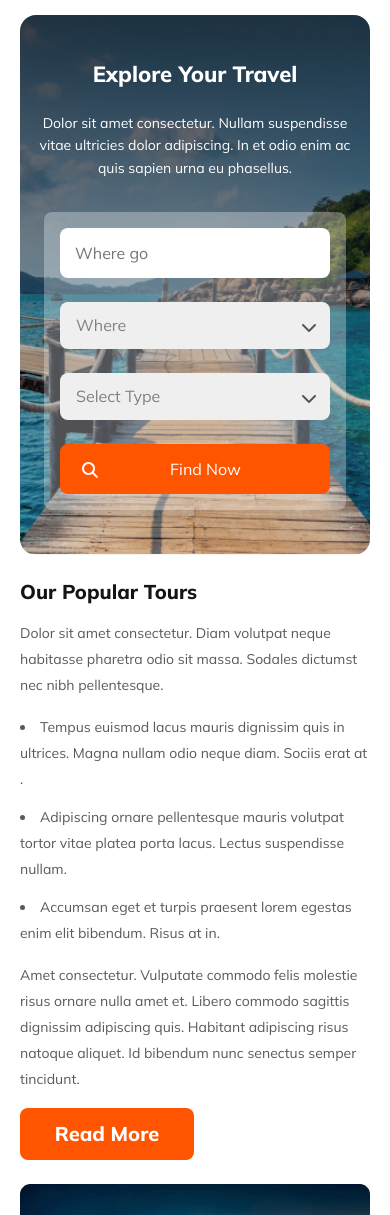
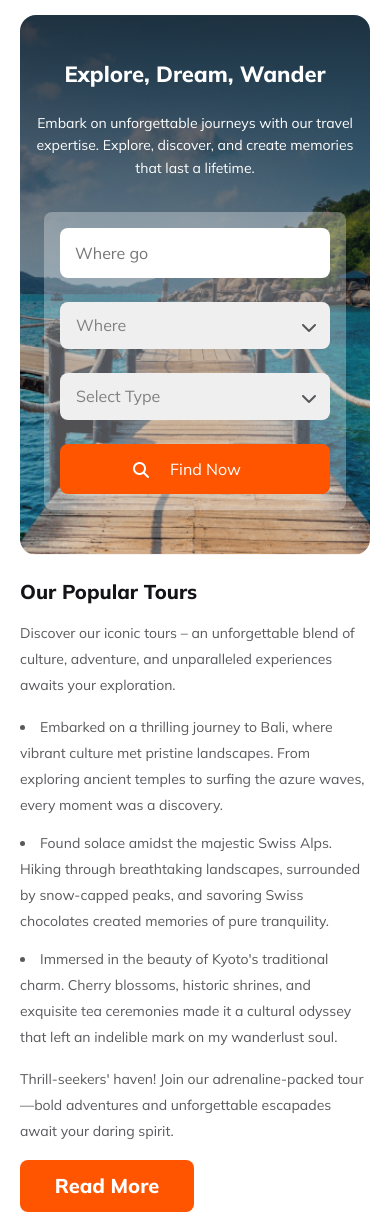
Before and after one commit to Zioun/B9A2-EPIC-TRAVLE, a plain HTML site: page index.html in a window 390 px wide. Shown: the part 50-1265 px from the top of the page. Drawn offline with Linux system fonts and the light colour scheme.

Commit message:
Project 100% complite :)

```diff
--- a/index.html
+++ b/index.html
@@ -33,8 +33,8 @@
         <!-- hero section start -->
         <section class="hero">
             <div class="hero_area">
-                <h1>Explore Your Travel</h1>
-                <p>Dolor sit amet consectetur. Nullam suspendisse vitae ultricies dolor adipiscing. In et odio enim ac quis sapien urna eu phasellus.</p>
+                <h1>Explore, Dream, Wander</h1>
+                <p>Embark on unforgettable journeys with our travel expertise. Explore, discover, and create memories that last a lifetime.</p>
                 <form class="hero_form">
                     <div class="hero_form_input">
                         <input type="text" placeholder="Where go">
@@ -76,11 +76,13 @@
         <section class="popular container">
             <div class="popular_content">
                 <h1 class="section_title">Our Popular Tours</h1>
-                <p class="section_para">Dolor sit amet consectetur. Diam volutpat neque habitasse pharetra odio sit massa. Sodales dictumst nec nibh pellentesque.</p>
-                <li class="section_para">Tempus euismod lacus mauris dignissim quis in ultrices. Magna nullam odio neque diam. Sociis erat at .</li>
-                <li class="section_para">Adipiscing ornare pellentesque mauris volutpat tortor vitae platea porta lacus. Lectus suspendisse nullam.</li>
-                <li class="section_para"> Accumsan eget et turpis praesent lorem egestas enim elit bibendum. Risus at in.</li>
-                <p class="section_para">Amet consectetur. Vulputate commodo felis molestie risus ornare nulla amet et. Libero commodo sagittis dignissim adipiscing quis. Habitant adipiscing risus natoque aliquet. Id bibendum nunc senectus semper tincidunt.</p>
+                <p class="section_para">Discover our iconic tours – an unforgettable blend of culture, adventure, and unparalleled experiences awaits your exploration.</p>
+                <!-- <ul> -->
+                    <li class="section_para">Embarked on a thrilling journey to Bali, where vibrant culture met pristine landscapes. From exploring ancient temples to surfing the azure waves, every moment was a discovery.</li>
+                <li class="section_para">Found solace amidst the majestic Swiss Alps. Hiking through breathtaking landscapes, surrounded by snow-capped peaks, and savoring Swiss chocolates created memories of pure tranquility.</li>
+                <li class="section_para">Immersed in the beauty of Kyoto's traditional charm. Cherry blossoms, historic shrines, and exquisite tea ceremonies made it a cultural odyssey that left an indelible mark on my wanderlust soul.</li>
+                <!-- </ul> -->
+                <p class="section_para">Thrill-seekers' haven! Join our adrenaline-packed tour—bold adventures and unforgettable escapades await your daring spirit.</p>
                 <button class="button">Read More</button>
             </div>
             <div class="popular_image">
@@ -92,7 +94,7 @@
         <section class="destination container">
             <div class="destination_content">
                 <h2 class="section_title">Choose Your Destination</h2>
-                <p class="section_para">Dolor sit amet consectetur. Diam volutpat neque habitasse pharetra odio sit massa. Sodales dictumst nec nibh pellentesque.</p>
+                <p class="section_para">Explore diverse horizons with ease. Choose your dream destination and let the journey of a lifetime begin.</p>
             </div>
             <div class="destination_area">
                 <div class="destination_item">
@@ -130,23 +132,23 @@
         <section class="choose container">
             <div class="choose_content">
                 <h1 class="section_title">Why Choose Us</h1>
-                <p class="section_para">Dolor sit amet consectetur. Diam volutpat neque habitasse pharetra odio sit massa. Sodales dictumst nec nibh pellentesque.</p>
+                <p class="section_para">Elevate your journey. Choose us for unparalleled expertise, seamless experiences, and a world of travel possibilities.</p>
             </div>
             <div class="choose_card_area">
                 <div class="choose_card">
                     <img src="icons/hotel.svg" alt="choose">
-                    <h1 class="small_title">World Class Service</h1>
-                    <p>Amet consectetur. Vulputate commodo felis molestie risus  ornare nulla amet et. Libero commodo sagittis dignissim adipiscing quis. Habitant adipiscing risus natoque aliquet.</p>
+                    <h1 class="small_title">Handpicked Hotels</h1>
+                    <p>Indulge in luxury and comfort at our handpicked hotels. Carefully selected for their unique charm, each stay promises a memorable experience.</p>
                 </div>
                 <div class="choose_card">
                     <img src="icons/map.svg" alt="choose">
-                    <h1 class="small_title">Handpicked Hotels</h1>
-                    <p>Amet consectetur. Vulputate commodo felis molestie risus  ornare nulla amet et. Libero commodo sagittis dignissim adipiscing quis. Habitant adipiscing risus natoque aliquet.</p>
+                    <h1 class="small_title">World Class Service</h1>
+                    <p>Experience excellence with our world-class service. Our dedicated team ensures every aspect of your journey exceeds expectations.</p>
                 </div>
                 <div class="choose_card">
                     <img src="icons/price-tag.svg" alt="choose">
                     <h1 class="small_title">Best Price Guarantee</h1>
-                    <p>Amet consectetur. Vulputate commodo felis molestie risus  ornare nulla amet et. Libero commodo sagittis dignissim adipiscing quis. Habitant adipiscing risus natoque aliquet.</p>
+                    <p>Enjoy peace of mind with our best price guarantee. We prioritize affordability without compromising the quality of your travel experience.</p>
                 </div>
             </div>
         </section>
@@ -155,7 +157,7 @@
         <section class="deals container">
             <div class="deals_content">
                 <h1 class="section_title">Deals & Discounts</h1>
-                <p class="section_para">Dolor sit amet consectetur. Diam volutpat neque habitasse pharetra odio sit massa. Sodales dictumst nec nibh pellentesque.</p>
+                <p class="section_para">Unlock savings! Explore unbeatable deals and exclusive discounts—your gateway to affordable and memorable travel experiences awaits.</p>
             </div>
             <div class="deals_card_area-one">
                 <div class="deals_card_inner">
@@ -171,8 +173,8 @@
                         </div>
                     </div>
                     <div class="card_content">
-                        <h2 class="small_title">Tour To Satorini</h2>
-                        <p>Amet consectetur. Vulputate commodo felis molestie risus  ornare nulla amet et. Libero commodo sagittis dignissim adipiscing quis. Habitant adipiscing.</p>
+                        <h2 class="small_title">Steals of Adventure</h2>
+                        <p>Uncover thrilling journeys with exclusive discounts. Grab unbeatable deals for unforgettable escapes. Your adventure, now at an incredible price.</p>
                         <h3>Price: $1300-$1500</h3>
                         <button class="button">Book Now</button>
                     </div>
@@ -192,8 +194,8 @@
                         </div>
                     </div>
                     <div class="card_content">
-                        <h2 class="small_title">Tour To Satorini</h2>
-                        <p>Amet consectetur. Vulputate commodo felis molestie risus  ornare nulla amet et. Libero commodo sagittis dignissim adipiscing quis. Habitant adipiscing.</p>
+                        <h2 class="small_title">Escape & Save</h2>
+                        <p>Dive into luxury with discounted getaways. Indulge in handpicked hotels at exclusive rates. Elevate your travel experience without breaking the bank.</p>
                         <h3>Price: $1300-$1500</h3>
                         <button class="button">Book Now</button>
                     </div>
@@ -213,8 +215,8 @@
                         </div>
                     </div>
                     <div class="card_content">
-                        <h2 class="small_title">Tour To Satorini</h2>
-                        <p>Amet consectetur. Vulputate commodo felis molestie risus  ornare nulla amet et. Libero commodo sagittis dignissim adipiscing quis. Habitant adipiscing.</p>
+                        <h2 class="small_title">Wanderlust Specials</h2>
+                        <p>Explore more for less. Our wanderlust specials bring you unbeatable deals, ensuring your dream destinations are closer and more affordable than ever.</p>
                         <h3>Price: $1300-$1500</h3>
                         <button class="button">Book Now</button>
                     </div>
@@ -225,10 +227,10 @@
         <!-- video section start -->
         <section class="video container">
             <div class="video_content">
-                <h1 class="section_title">A Simple Perfect Place To Get Lost</h1>
-                <p class="section_para">Amet consectetur. Vulputate commodo felis molestie risus  ornare nulla amet et. Libero commodo sagittis dignissim adipiscing quis.</p>
-                <li class="section_para">Adipiscing ornare pellentesque mauris volutpat tortor vitae platea porta lacus. Lectus suspendisse nullam.</li>
-                <li class="section_para">Adipiscing ornare pellentesque mauris volutpat tortor vitae platea porta lacus. Lectus suspendisse nullam.</li>
+                <h1 class="section_title">Cox's Bazar: Where Beauty Meets Serenity</h1>
+                <p class="section_para">Cox's Bazar boasts the world's longest natural sea beach, a golden stretch offering serene sunsets and blissful tranquility.</p>
+                <li class="section_para">Dive into Cox's Bazar marine world; its vibrant coral reefs and diverse marine life create an underwater paradise for enthusiasts.</li>
+                <li class="section_para">Beyond the coastline, the hills surrounding Cox's Bazar offer breathtaking views, lush greenery, and a peaceful escape from the bustle.</li>
                 <button class="button">See More</button>
             </div>
             <div class="video_video">
@@ -266,9 +268,9 @@
         <section class="footer container">
             <div class="footer_logo">
                 <img src="images/logo.png" alt="logo hero travel">
-                <h2>Hero <span>Travel</span></h2>
+                <h2>Epic  <span>Travel</span></h2>
             </div>
-            <p>Lorem ipsum dolor sit amet consectetur. Nulla sit viverra morbi vitae blandit orci potenti vulputate. Leo erat maecenas vitae elementum ultricies nullam. </p>
+            <p>Your gateway to extraordinary journeys. Explore, discover, and plan your next adventure effortlessly with our comprehensive travel expertise. Bon voyage!</p>
                 <ul>
                     <li><a href="#"><i class="fa-brands fa-twitter"></i></a></li>
                     <li><a href="#"><i class="fa-brands fa-facebook-f"></i></a></li>
@@ -276,7 +278,7 @@
                     <li><a href="#"><i class="fa-brands fa-github"></i></a></li>
                 </ul>
                 <hr>
-                <h6>2017, All Rights Reserved.</h6>
+                <h6>2024, All Rights Reserved.</h6>
         </section>
     </footer>
     <!-- footer section end -->
--- a/style/style.css
+++ b/style/style.css
@@ -825,6 +825,7 @@ footer hr{
     }
     .hero{
         height: 540px;
+        margin-bottom: 24px;
     }
     .hero_area h1{
         font-size: 22px;
@@ -839,12 +840,14 @@ footer hr{
         flex-direction: column;
         margin: 0 24px;
     }
+    .hero_area .hero_form_input.form-btn span {
+        color: #FFF;
+        left: 66px;
+    }
     .section_title{
         font-size: 20px;
     }
-    .hero{
-        margin-bottom: 24px;
-    }
+
     .popular_content p{
         margin: 16px 0;
     }
@@ -931,6 +934,10 @@ footer hr{
     .news_letter_image h2 {
         font-size: 21px;
     }
+    .deals {
+        margin-top: 0px;
+        margin-bottom: 24px;
+    }
     .deals_content p {
         margin-top: 16px;
         margin-bottom: 16px;
```
